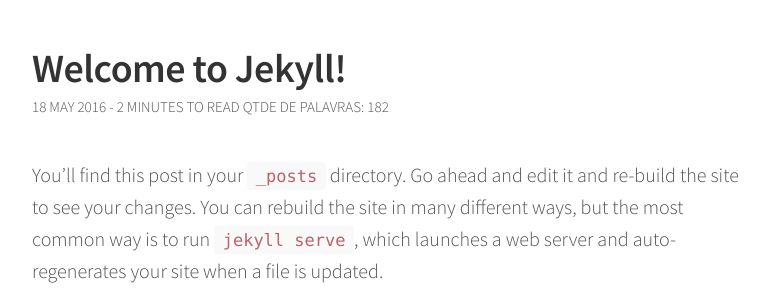
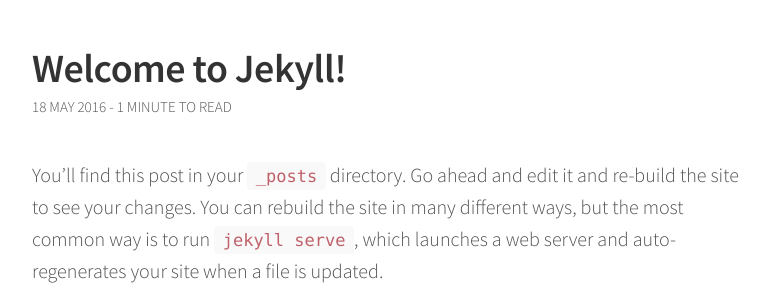
Before and after one commit to leroy1977/leroy1977.github.io, a Jekyll site: the page built from _posts/2016-05-18-welcome-to-jekyll.markdown, in a window 1280 px wide. Shown: the part 180-472 px from the top of the page, without its empty margins (248-1025 px from the left). Built offline with Jekyll 4.4.1, drawn with Linux system fonts in a browser that asks for light colours; comment, search, counter and statistics services are not loaded.

Commit message:
Update post.html

```diff
--- a/_layouts/post.html
+++ b/_layouts/post.html
@@ -1,15 +1,15 @@
 ---
 layout: default
 ---
+
+    {% include minutes-to-read.html %}
+
+
 <article class="content post">
   <h1 class="post-title"> {{ page.title }}</h1>
      <div class="post-date">
        <time> {{ page.date | date_to_string }} </time>
-    <span class = "reading-time"> - 2 minutes to read </span>
-    {% include minutes-to-read.html %}
-
-       Qtde de palavras: {{words}}
-
+    <span class = "reading-time"> - {{ minutesText }} </span>
   </div>
 
   {{ content}}
```
